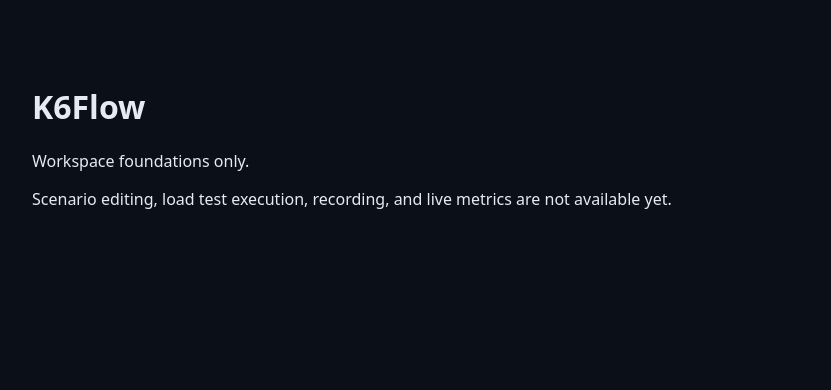
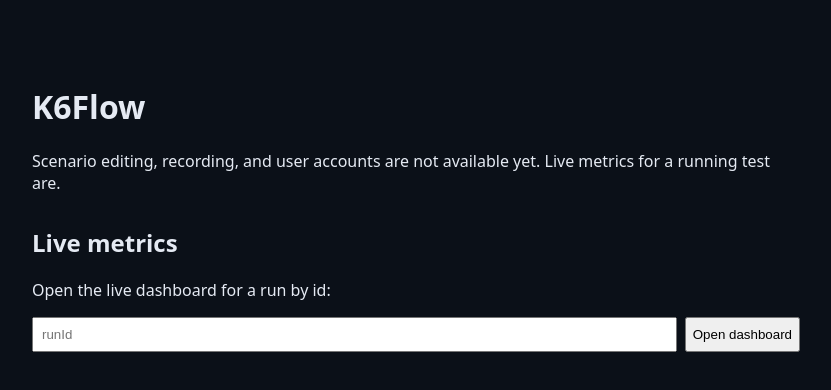
Before and after one commit to jereok91/k6Flow, a Next.js app in the folder apps/web/: page / in a window 1280 px wide. Shown: the top 390 px of the page, without its empty margins (224-1055 px from the left). Built offline with nearby package versions, Linux system fonts and the light colour scheme.

Commit message:
feat(web): add live metrics entry point to the landing page

```diff
--- a/apps/web/app/page.tsx
+++ b/apps/web/app/page.tsx
@@ -1,12 +1,39 @@
+"use client";
+
+import { useState } from "react";
+import { useRouter } from "next/navigation";
+
 export default function Home() {
+  const router = useRouter();
+  const [runId, setRunId] = useState("");
+
+  function openMetrics(event: React.FormEvent) {
+    event.preventDefault();
+    const id = runId.trim();
+    if (id) router.push(`/runs/${encodeURIComponent(id)}`);
+  }
+
   return (
     <main style={{ maxWidth: "48rem", margin: "0 auto", padding: "4rem 2rem" }}>
       <h1>K6Flow</h1>
-      <p>Workspace foundations only.</p>
       <p>
-        Scenario editing, load test execution, recording, and live metrics are
-        not available yet.
+        Scenario editing, recording, and user accounts are not available yet.
+        Live metrics for a running test are.
       </p>
+      <section style={{ marginTop: "2rem" }}>
+        <h2>Live metrics</h2>
+        <p>Open the live dashboard for a run by id:</p>
+        <form onSubmit={openMetrics} style={{ display: "flex", gap: "0.5rem" }}>
+          <input
+            value={runId}
+            onChange={(event) => setRunId(event.target.value)}
+            placeholder="runId"
+            aria-label="runId"
+            style={{ flex: 1, padding: "0.5rem" }}
+          />
+          <button type="submit">Open dashboard</button>
+        </form>
+      </section>
     </main>
   );
 }
```
Also changed, not shown: 1 other file (tests, documents, lock files or other folders).
